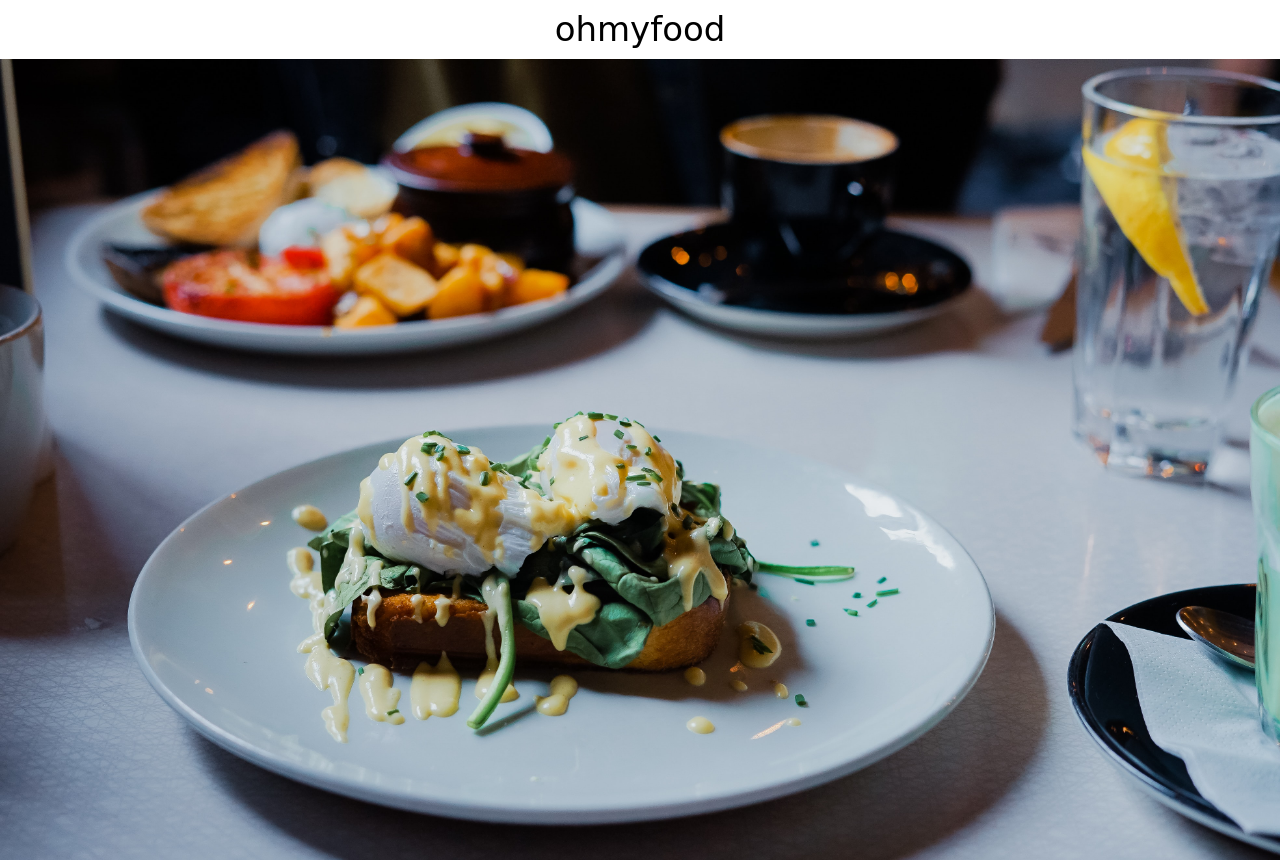
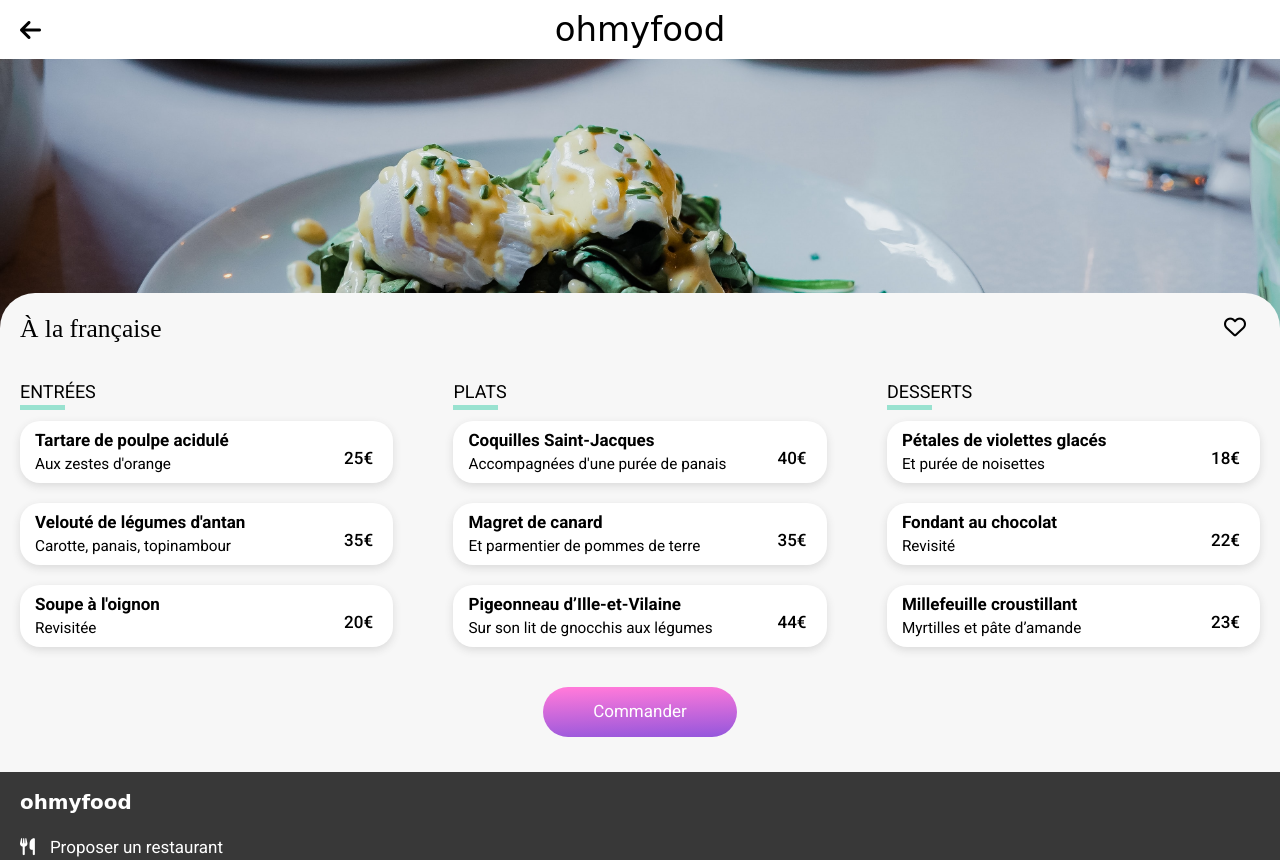
Before and after one commit to Yorann/Ohmyfood, a website: page restaurants/a-la-francaise.html in a window 1280 px wide. Shown: the top 860 px of the page. Drawn offline with nearby package versions, Linux system fonts and the light colour scheme; a web font is replaced by a local one.

Commit message:
ajout de la fleche retour

```diff
--- a/package.json
+++ b/package.json
@@ -10,6 +10,6 @@
   "author": "Yorann Hellec yorannhellec@gmail.com",
   "license": "ISC",
   "devDependencies": {
-    "sass": "^1.54.5"
+    "sass": "^1.54.9"
   }
 }
--- a/restaurants/a-la-francaise.html
+++ b/restaurants/a-la-francaise.html
@@ -20,7 +20,8 @@
 
 <body>
 	<header class="header">
-		<a class="header__logo" href="#">ohmyfood</a>
+		<a class="header__arrow fa fa-arrow-left" aria-hidden="true" href="../index.html"></a>
+		<a class="header__logo" href="../index.html">ohmyfood</a>
 	</header>
 	<img class="photo-resto" src="../images/restaurants/toa-heftiba-DQKerTsQwi0-unsplash.jpg" alt="Image À la française">
 	<main class="restos">
--- a/sass/_header.scss
+++ b/sass/_header.scss
@@ -14,6 +14,13 @@
 	width: 100%;
 	box-shadow: $shadow
 	}
+	&__arrow{
+	color: black;
+	font-size: x-large;
+	position:absolute;
+	left: 20px;
+	top:18px;
+	}
 
 	&__location {
 		font-family: $primary-font;
@@ -21,6 +28,7 @@
 		padding: 14px 20px;
 		width: 100%;
 		color: lighten(black, 20%);
+
 		i {
 			margin-right: 20px;
 		}
@@ -30,6 +38,7 @@
 		width: 100%;
 		padding: 35px 20px;
 		background-color: lighten($fourth-color, 5%);
+
 		p {
 			margin-bottom: 45px;
 			color: darken($fourth-color, 45%);
--- a/sass/_restaurants.scss
+++ b/sass/_restaurants.scss
@@ -1,9 +1,12 @@
 
 .photo-resto {
 	max-width: 100%;
-	display: block;
 	position: relative;
+	object-fit: cover;
+    width: 100%;
+    height: 280PX;
 }
+
 
 
 
```
Also changed, not shown: index.html (+1 -1 lines), restaurants/la-note-enchantee.html (+3 -1 lines), restaurants/la-palette-du-gout.html (+3 -1 lines), restaurants/le-delice-des-sens.html (+3 -1 lines), css/style.css, 2 other files. Lines whose indentation alone changed are shown as unchanged.
